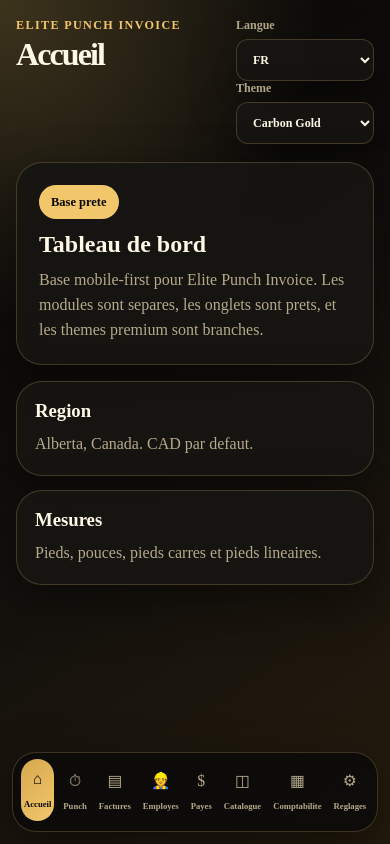
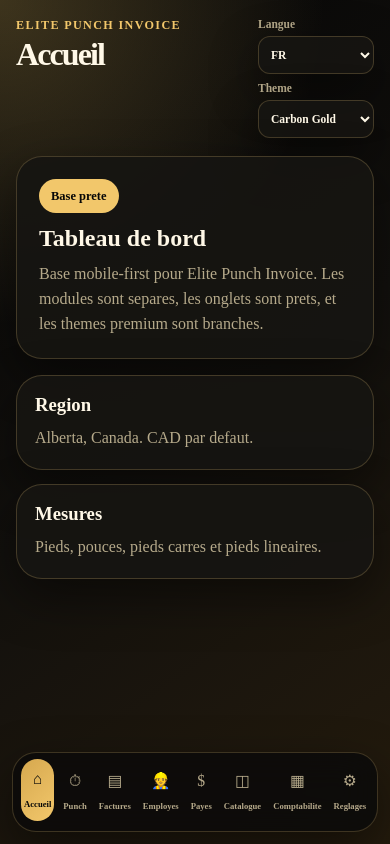
Before and after one commit to bisaillonpatrick1979-dev/Elite-Punch-Invoices, a React (Vite) app: page / in a window 390 px wide. Built offline with nearby package versions, Linux system fonts and the light colour scheme.

Commit message:
Adjust controls layout for language and theme

```diff
--- a/src/styles/global.css
+++ b/src/styles/global.css
@@ -61,12 +61,18 @@ h1 {
   letter-spacing: -0.06em;
 }
 
+.top-controls {
+  display: grid;
+  grid-template-columns: 1fr;
+  gap: 8px;
+  min-width: 142px;
+}
+
 .theme-picker {
   display: grid;
   gap: 6px;
-  min-width: 138px;
   color: var(--muted);
-  font-size: 0.75rem;
+  font-size: 0.72rem;
   font-weight: 700;
 }
 
@@ -236,6 +242,19 @@ h1 {
 }
 
 @media (max-width: 390px) {
+  .app-header {
+    gap: 10px;
+  }
+
+  .top-controls {
+    min-width: 116px;
+  }
+
+  .theme-picker select {
+    min-height: 38px;
+    padding: 0 8px;
+  }
+
   .tab-label {
     font-size: 0.54rem;
   }
@@ -254,6 +273,11 @@ h1 {
     grid-template-columns: repeat(2, 1fr);
   }
 
+  .top-controls {
+    grid-template-columns: 96px 170px;
+    align-items: end;
+  }
+
   .tab-label {
     font-size: 0.72rem;
   }
```
